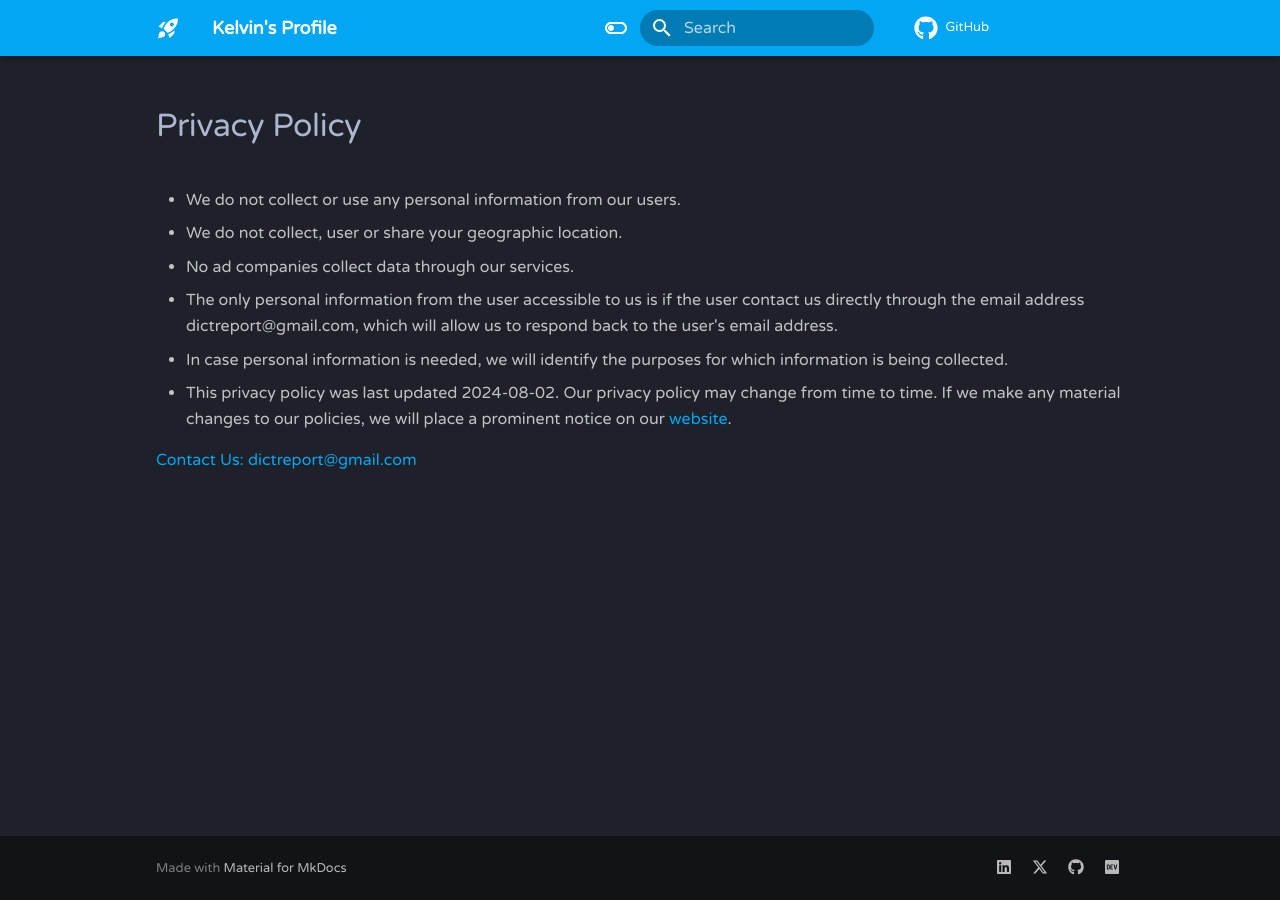
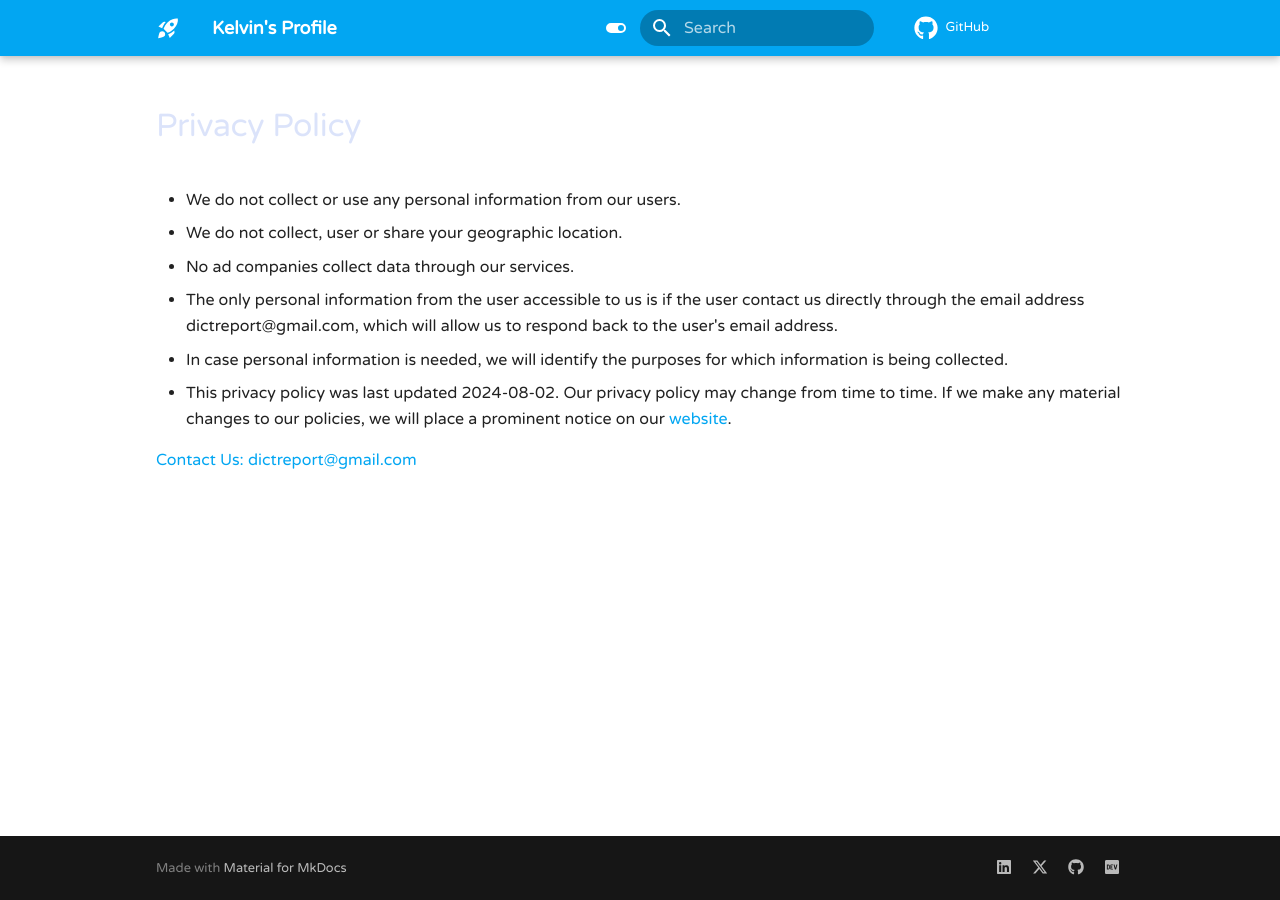
Before and after one commit to hoishing/hoishing.github.io, an MkDocs documentation site: the page built from docs/privacy.md, in a window 1280 px wide. Built offline with MkDocs 1.6.1 and Material for MkDocs 9.7.7, drawn with Linux system fonts in a browser that asks for light colours.

Commit message:
add light, dark, sys pref mode

```diff
--- a/mkdocs.yml
+++ b/mkdocs.yml
@@ -16,17 +16,25 @@ theme:
   logo: assets/rocket-launch.svg
   palette:
     # Palette toggle for dark mode
-    - primary: light blue
+    - media: "(prefers-color-scheme: dark)"
+      primary: light blue
       scheme: slate
       toggle:
         icon: material/toggle-switch-off-outline
         name: Switch to light mode
 
     # Palette toggle for light mode
-    - primary: light blue
+    - media: "(prefers-color-scheme: light)"
+      primary: light blue
       scheme: default
       toggle:
         icon: material/toggle-switch
+        name: Switch to system preference
+
+    # Palette toggle for automatic mode
+    - media: "(prefers-color-scheme)"
+      toggle:
+        icon: material/link
         name: Switch to dark mode
 
   features:
```
